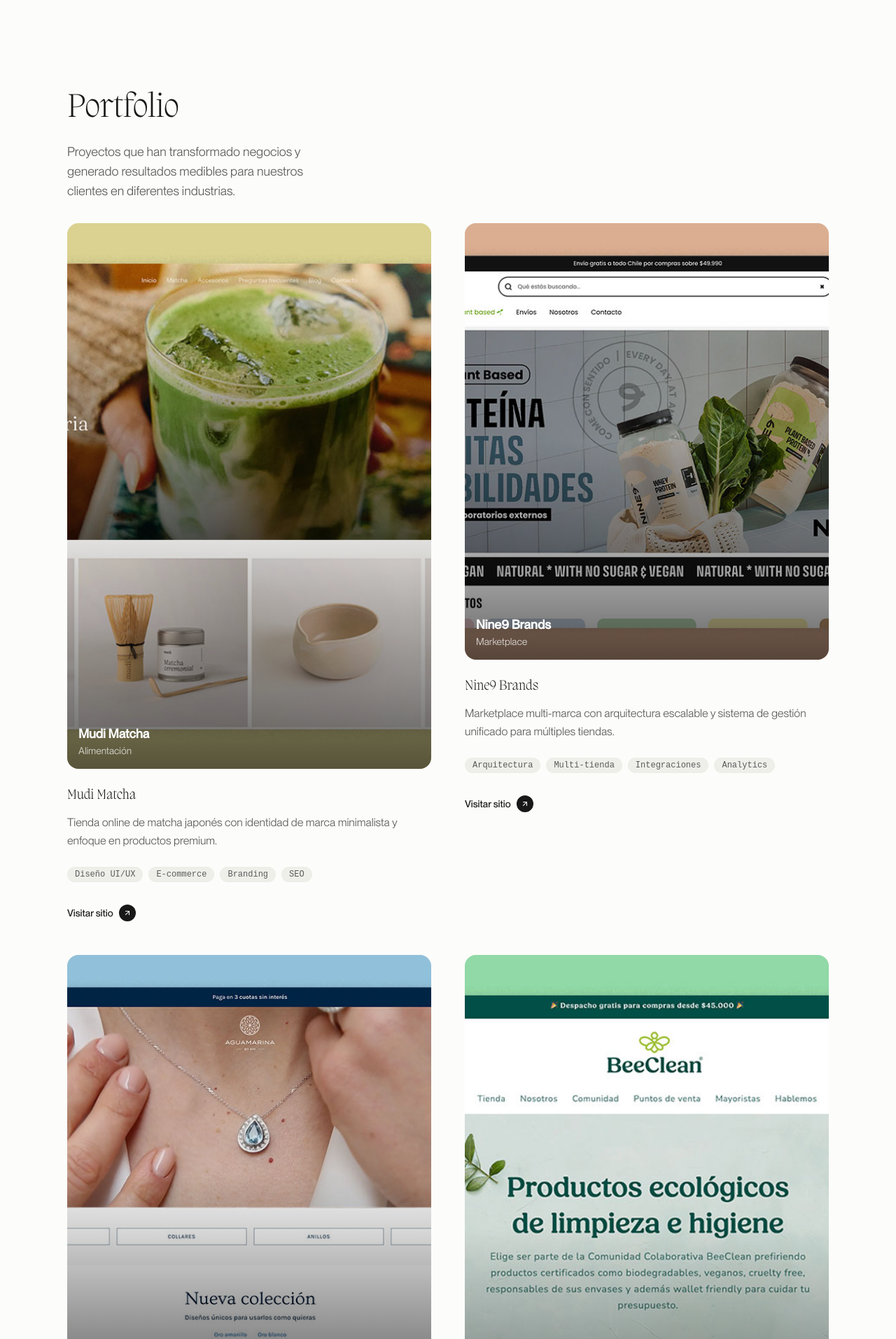
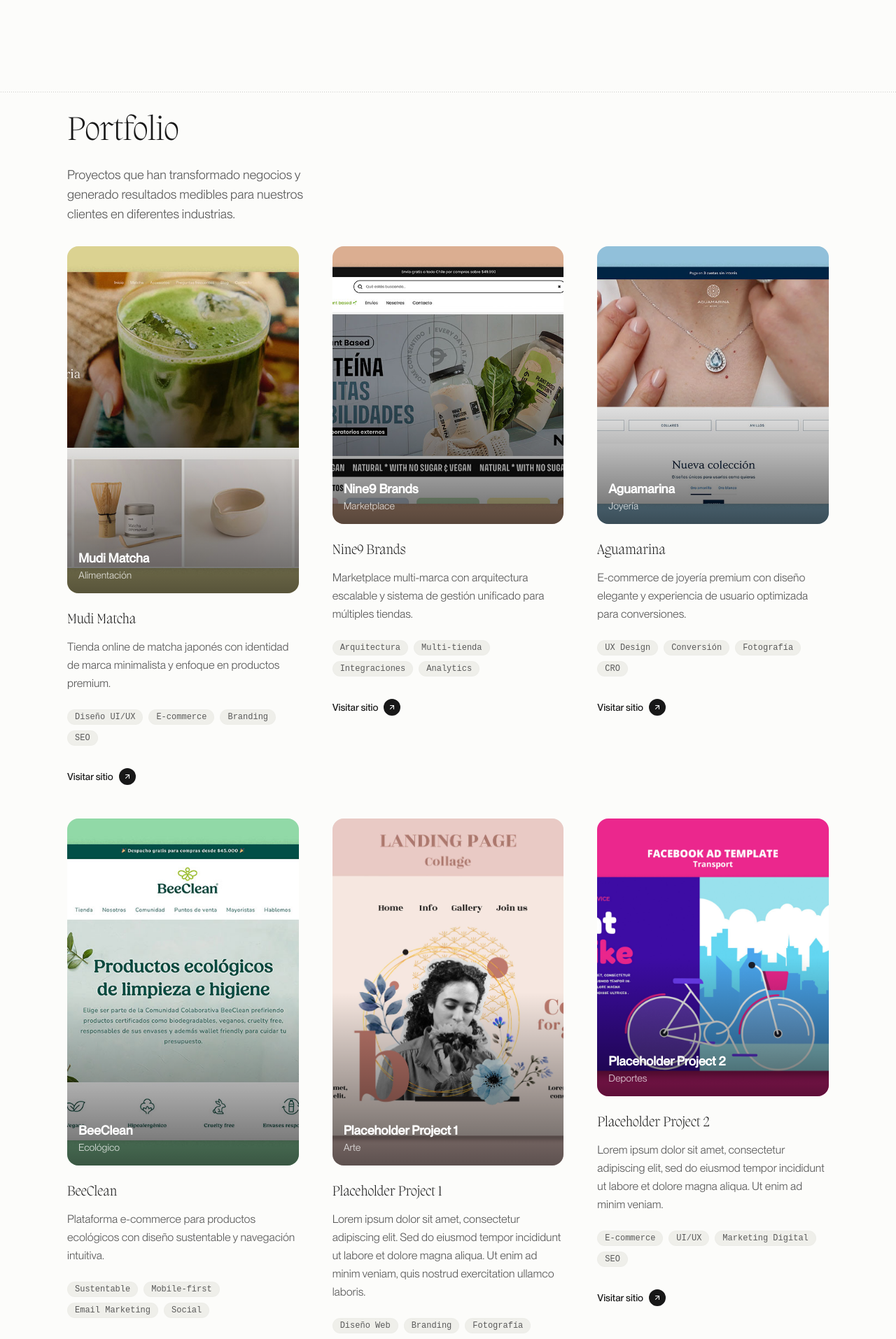
Before and after one commit to njofrey/draftmud, a Next.js app: page / in a window 1280 px wide. Shown: the part 760-2674 px from the top of the page at 70% size. Built offline with nearby package versions, Linux system fonts and the light colour scheme.

Commit message:
Fix header menu close jump, adjust spacing and padding, update portfolio grid to 2x3 mobile / 3x2 desktop, allow multiple service tabs open

```diff
--- a/src/components/contact.tsx
+++ b/src/components/contact.tsx
@@ -9,7 +9,7 @@
   const [serviceValue, setServiceValue] = useState("");
   return (
     <section id="contact" className="pt-16 pb-12 md:pt-32 md:pb-20 overflow-x-hidden">
-      <div className="mx-auto max-w-6xl pl-[max(1rem,env(safe-area-inset-left))] pr-[max(1rem,env(safe-area-inset-right))] md:px-6 lg:px-8 overflow-x-hidden">
+      <div className="mx-auto max-w-6xl pl-[max(1.25rem,env(safe-area-inset-left))] pr-[max(1.25rem,env(safe-area-inset-right))] md:px-6 lg:px-8 overflow-x-hidden">
         <div className="grid items-start gap-12 lg:grid-cols-2 lg:gap-16">
           {/* Información de contacto - 50% */}
           <div>
--- a/src/components/sections/home/logo-cloud.tsx
+++ b/src/components/sections/home/logo-cloud.tsx
@@ -2,50 +2,50 @@
 
 export default function LogoCloud() {
   return (
-    <section className=" overflow-hidden pt-12 pb-8 md:pt-16 md:pb-12">
+    <section className=" overflow-hidden pt-1 pb-1 md:pt-16 md:pb-6">
       <div className="group relative m-auto max-w-6xl pl-[max(1rem,env(safe-area-inset-left))] pr-[max(1rem,env(safe-area-inset-right))] md:px-6 lg:px-8">
-        <div className="relative py-6">
+        <div className="relative py-1.5 md:py-6">
           <InfiniteSlider speedOnHover={20} speed={40} gap={100}>
               <div className="flex items-center">
                 <img
                   src="/images/Logos/shopify.svg"
                   alt="Shopify"
-                  className="h-7 w-auto object-contain filter brightness-0"
+                  className="h-5 md:h-7 w-auto object-contain filter brightness-0"
                 />
               </div>
               <div className="flex items-center">
                 <img
                   src="/images/Logos/klaviyo.svg"
                   alt="Klaviyo"
-                  className="h-7 w-auto object-contain filter brightness-0"
+                  className="h-5 md:h-7 w-auto object-contain filter brightness-0"
                 />
               </div>
               <div className="flex items-center">
                 <img
                   src="/images/Logos/mercadopago.svg"
                   alt="MercadoPago"
-                  className="h-14 w-auto object-contain filter brightness-0"
+                  className="h-10 md:h-14 w-auto object-contain filter brightness-0"
                 />
               </div>
               <div className="flex items-center">
                 <img
                   src="/images/Logos/bsale.svg"
                   alt="Bsale"
-                  className="h-12 w-auto object-contain filter brightness-0"
+                  className="h-8 md:h-12 w-auto object-contain filter brightness-0"
                 />
               </div>
               <div className="flex items-center">
                 <img
                   src="/images/Logos/shipit.svg"
                   alt="Shippit"
-                  className="h-12 w-auto object-contain filter brightness-0"
+                  className="h-8 md:h-12 w-auto object-contain filter brightness-0"
                 />
               </div>
               <div className="flex items-center">
                 <img
                   src="/images/Logos/cloudflare.svg"
                   alt="Cloudflare"
-                  className="h-12 w-auto object-contain filter brightness-0"
+                  className="h-8 md:h-12 w-auto object-contain filter brightness-0"
                 />
               </div>
           </InfiniteSlider>
--- a/src/components/sections/home/portfolio-section.tsx
+++ b/src/components/sections/home/portfolio-section.tsx
@@ -11,6 +11,15 @@
       id="portfolio"
     >
       <div className="mx-auto max-w-6xl space-y-8 pl-[max(1rem,env(safe-area-inset-left))] pr-[max(1rem,env(safe-area-inset-right))] md:px-6 lg:px-8">
+        <div className="mt-6 mb-8 h-px" style={{
+          width: '100vw',
+          marginLeft: 'calc(-50vw + 50%)',
+          backgroundImage: 'radial-gradient(circle, rgb(0 0 0 / 0.2) 0.5px, transparent 0.5px)',
+          backgroundSize: '3px 1px',
+          backgroundPosition: '0 center',
+          backgroundRepeat: 'repeat-x'
+        }}></div>
+
         <div>
           <InView
             variants={{
@@ -43,15 +52,17 @@
           }}
           viewOptions={{ margin: "0px 0px -100px 0px" }}
         >
-          <div className="grid grid-cols-2 gap-6 md:grid-cols-2 md:gap-12">
+          <div className="grid grid-cols-2 gap-6 md:grid-cols-3 md:gap-12">
             {PORTFOLIO_CONTENT.map((project, index) => {
               const aspectPattern = [
                 "aspect-[2/3] md:aspect-[2/3]",
                 "aspect-[5/6] md:aspect-[5/6]",
                 "aspect-[5/6] md:aspect-[5/6]",
                 "aspect-[2/3] md:aspect-[2/3]",
+                "aspect-[2/3] md:aspect-[2/3]",
+                "aspect-[5/6] md:aspect-[5/6]",
               ];
-              const imageAspectClass = aspectPattern[index % 4];
+              const imageAspectClass = aspectPattern[index % 6];
               return (
               <div key={index} className="space-y-6">
                 <div className={`group relative w-full ${imageAspectClass} overflow-hidden rounded-2xl bg-muted`}>
--- a/src/components/sections/home/services-pillars.tsx
+++ b/src/components/sections/home/services-pillars.tsx
@@ -41,19 +41,23 @@
 ];
 
 export default function ServicesPillars() {
-  const [openIndex, setOpenIndex] = useState<number>(0); // Primero abierto por defecto
+  const [openIndexes, setOpenIndexes] = useState<Set<number>>(new Set()); // Todas cerradas por defecto
 
   const toggleService = (index: number) => {
-    if (openIndex === index) {
-      setOpenIndex(-1); // Cerrar si está abierto
-    } else {
-      setOpenIndex(index); // Abrir y cerrar el anterior
-    }
+    setOpenIndexes(prev => {
+      const newSet = new Set(prev);
+      if (newSet.has(index)) {
+        newSet.delete(index); // Cerrar si está abierto
+      } else {
+        newSet.add(index); // Abrir sin cerrar otras
+      }
+      return newSet;
+    });
   };
 
   return (
     <section className="pt-12 pb-8 md:pt-20 md:pb-12">
-      <div className="mx-auto max-w-6xl pl-[max(1rem,env(safe-area-inset-left))] pr-[max(1rem,env(safe-area-inset-right))] md:px-6 lg:px-8">
+      <div className="mx-auto max-w-6xl pl-[max(1.25rem,env(safe-area-inset-left))] pr-[max(1.25rem,env(safe-area-inset-right))] md:px-6 lg:px-8">
         <div className="mb-16">
           <h2 className="migra-xl text-xl leading-tight mb-6">
             Nuestros servicios
@@ -71,7 +75,7 @@
           }}></div>
 
           {SERVICES.map((service, index) => {
-            const isOpen = openIndex === index;
+            const isOpen = openIndexes.has(index);
 
             return (
               <div key={service.id}>
@@ -88,7 +92,7 @@
 
                 <button
                   onClick={() => toggleService(index)}
-                  className="w-full text-left py-6 flex items-center gap-4 hover:opacity-80 transition-all duration-200 group cursor-pointer"
+                  className="w-full text-left py-6 px-2 md:px-0 flex items-center gap-4 hover:opacity-80 transition-all duration-200 group cursor-pointer"
                 >
                   <span className={`text-2xl font-light transition-all duration-500 ease-in-out transform flex-shrink-0 w-8 flex items-center justify-center ${
                     isOpen ? 'rotate-90 scale-110' : 'rotate-0 scale-100'
@@ -103,7 +107,7 @@
                 <div className={`overflow-hidden transition-all duration-500 ease-in-out ${
                   isOpen ? 'max-h-[2000px] opacity-100' : 'max-h-0 opacity-0'
                 }`}>
-                  <div className="pb-8 space-y-6 pt-2 pl-12">
+                  <div className="pb-8 space-y-6 pt-2 pl-8 md:pl-12">
                     <p className={`text-lg text-muted-foreground leading-relaxed max-w-[36ch] transition-all duration-500 delay-100 ${
                       isOpen ? 'opacity-100 translate-y-0' : 'opacity-0 -translate-y-2'
                     }`}>
--- a/src/content/portfolio.ts
+++ b/src/content/portfolio.ts
@@ -38,5 +38,25 @@
     result: "+180% engagement",
     industry: "Ecológico",
     services: ["Sustentable", "Mobile-first", "Email Marketing", "Social"]
+  },
+  {
+    name: "Placeholder Project 1",
+    description:
+      "Lorem ipsum dolor sit amet, consectetur adipiscing elit. Sed do eiusmod tempor incididunt ut labore et dolore magna aliqua. Ut enim ad minim veniam, quis nostrud exercitation ullamco laboris.",
+    img: "/images/portfolio/art.jpg",
+    url: "#",
+    result: "+120% resultados",
+    industry: "Arte",
+    services: ["Diseño Web", "Branding", "Fotografía", "Marketing"]
+  },
+  {
+    name: "Placeholder Project 2",
+    description:
+      "Lorem ipsum dolor sit amet, consectetur adipiscing elit, sed do eiusmod tempor incididunt ut labore et dolore magna aliqua. Ut enim ad minim veniam.",
+    img: "/images/portfolio/bike.jpg",
+    url: "#",
+    result: "+140% crecimiento",
+    industry: "Deportes",
+    services: ["E-commerce", "UI/UX", "Marketing Digital", "SEO"]
   }
 ];
```
Also changed, not shown: src/components/header.tsx (+35 -3 lines).
